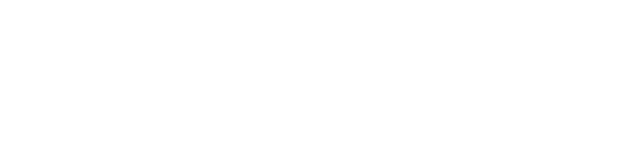
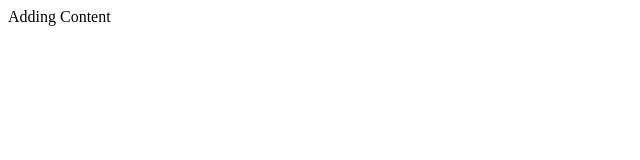
Before and after one commit to Shaifan/All-About-Git, a plain HTML site: page index.html in a window 1280 px wide. Shown: the whole page, without its empty margins (0-640 px from the left). Drawn offline with Linux system fonts and the light colour scheme.

```diff
--- a/index.html
+++ b/index.html
@@ -7,6 +7,6 @@
     <title>Git Index Page</title>
 </head>
 <body>
-
+    <div>Adding Content</div>
 </body>
 </html>
```
